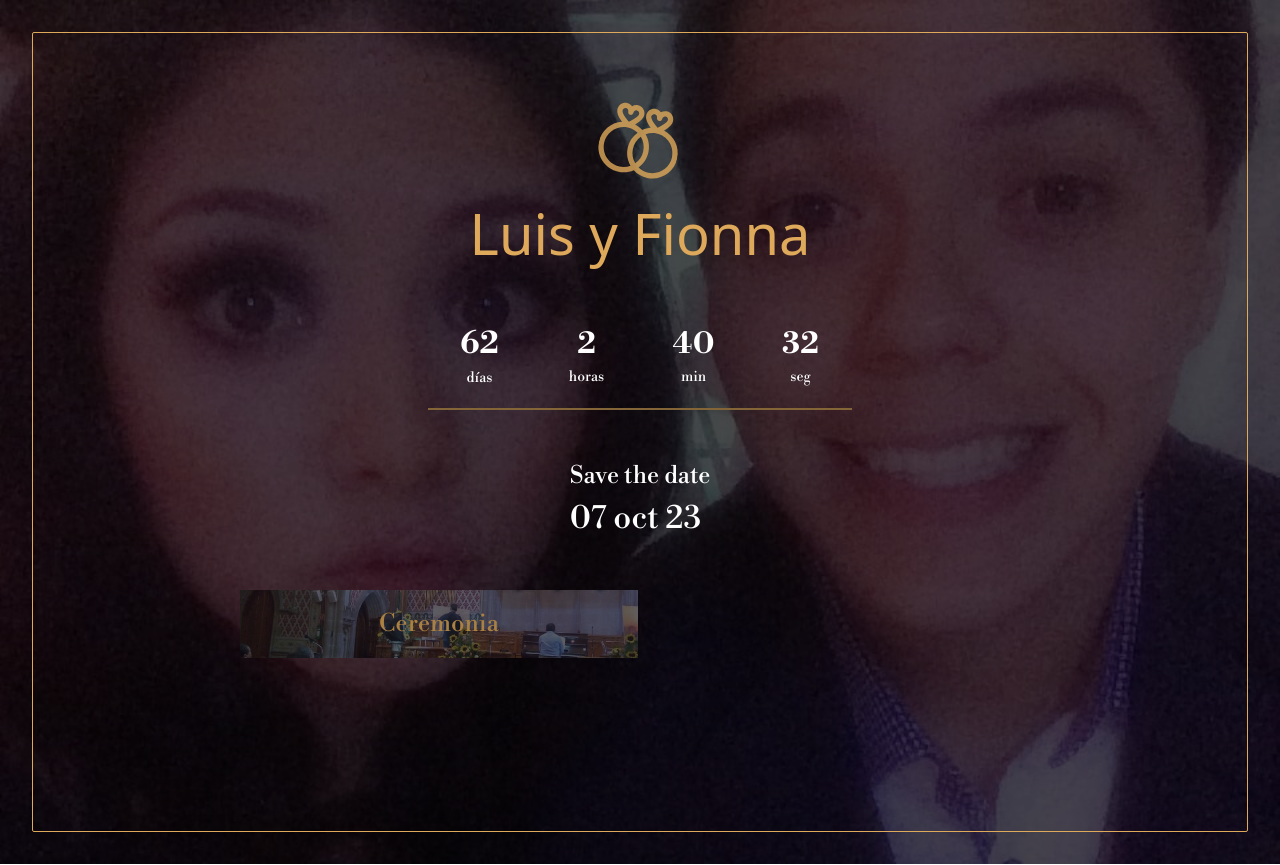
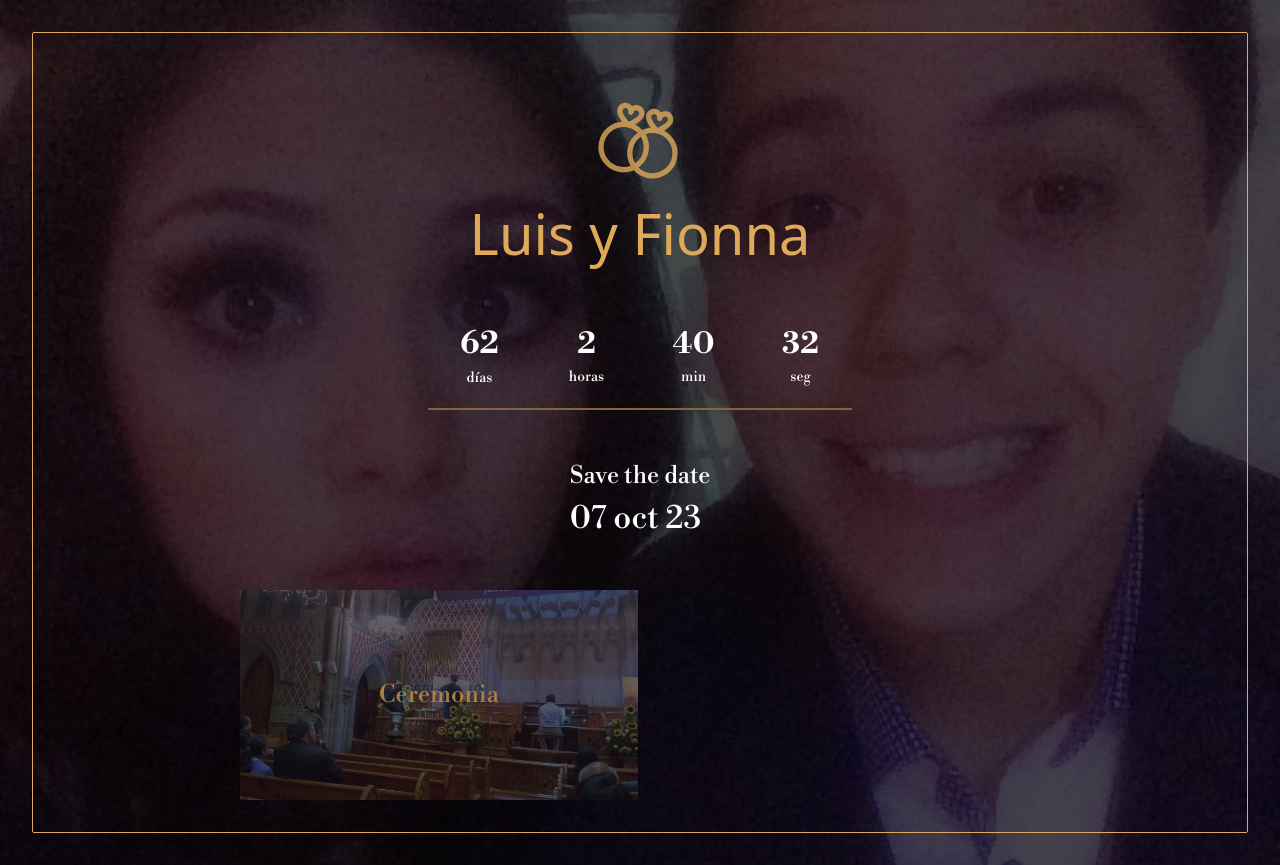
Before and after one commit to Lariicsa/fiohny, a Vue app: page / in a window 1280 px wide. Built offline with nearby package versions, Linux system fonts and the light colour scheme; a web font is replaced by a local one.

Commit message:
Fix data

```diff
--- a/src/components/CardInfo.vue
+++ b/src/components/CardInfo.vue
@@ -4,7 +4,7 @@
 	<div
 		@click="showModal"
 		v-for="item in data"
-		class="h-[210px] h-full w-full bg-cover bg-center"
+		class="h-[210px] sm:min-h-[210px] h-full w-full bg-cover bg-center"
 		:style="`background-image: url(${item.bgImage})`">
 		<div
 			class="bg-card h-full flex flex-col p-4 justify-center items-center font-libre text-[#aa8143] text-[24px] text-center">
```
